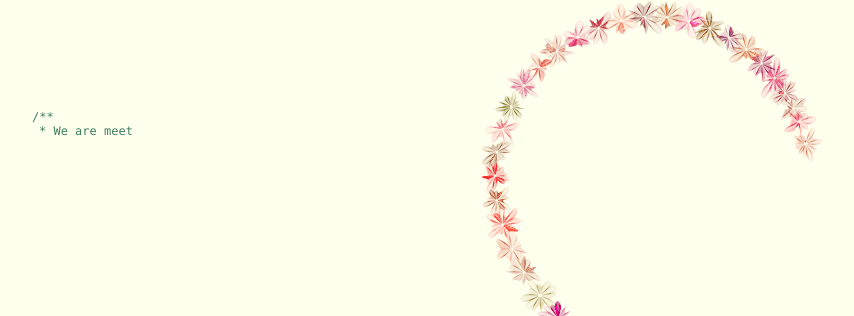
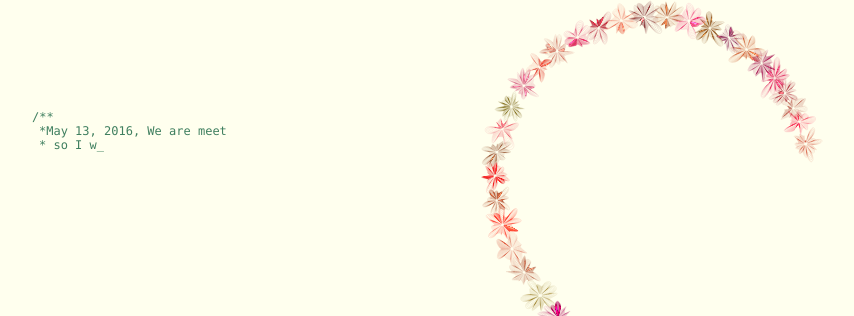
Before and after one commit to willens/jekyll_demo, a Jekyll site: the page _posts/2017-01-04-xiaoyu.html, which Jekyll copies as it is, in a window 1280 px wide. Shown: the part 140-456 px from the top of the page, without its empty margins (53-907 px from the left). Built offline with Jekyll 4.4.1, drawn with Linux system fonts in a browser that asks for light colours; part of the change alters nothing that is shown.

Commit message:
Update 2017-01-04-xiaoyu.html

```diff
--- a/_posts/2017-01-04-xiaoyu.html
+++ b/_posts/2017-01-04-xiaoyu.html
@@ -21,9 +21,9 @@
 		<div id="content">
 			<div id="code">
 				<span class="comments">/**</span><br />
-				<span class="space"/><span class="comments">* We are meet</span><br />
-				<!--<span class="space"/><span class="comments">* so I write some code to celebrate our 1st anniversary.</span><br />
-				<span class="space"/><span class="comments">*/</span><br />
+				<span class="space"/><span class="comments">*May 13, 2016, We are meet</span><br />
+				<span class="space"/><span class="comments">* so I write some code to celebrate.</span><br />
+			<!--	<span class="space"/><span class="comments">*/</span><br />
 				Boy i = <span class="keyword">new</span> Boy(<span class="string">"hackerzhou"</span>);<br />
 				Girl u = <span class="keyword">new</span> Girl(<span class="string">"MaryNee"</span>);<br />
 				<span class="comments">// Nov 2, 2010, I told you I love you. </span><br />
@@ -51,7 +51,7 @@
 				<canvas id="garden"></canvas>
 				<div id="words">
 					<div id="messages">
-						WenˇWen√<!--, I have fallen in love with you for-->
+						xiaoYu, I have fallen in love with you for
 						<div id="elapseClock"></div>
 					</div>
 					<div id="loveu">
@@ -71,9 +71,9 @@
 		var offsetY = $("#loveHeart").height() / 2 - 55;
 		var displayMode = 1;
 		var together = new Date();
-		together.setFullYear(2015, 4, 20);
-		together.setHours(15);
-		together.setMinutes(0);
+		together.setFullYear(2016, 6, 18);
+		together.setHours(17);
+		together.setMinutes(56);
 		together.setSeconds(0);
 		together.setMilliseconds(0);
 
```
